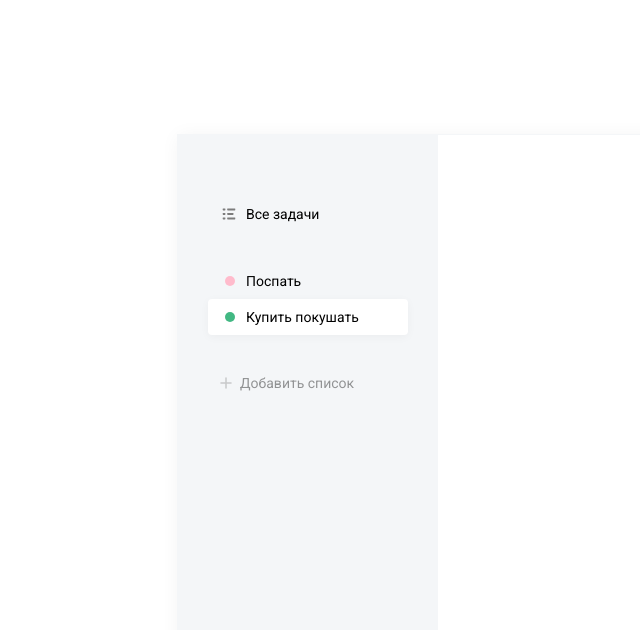
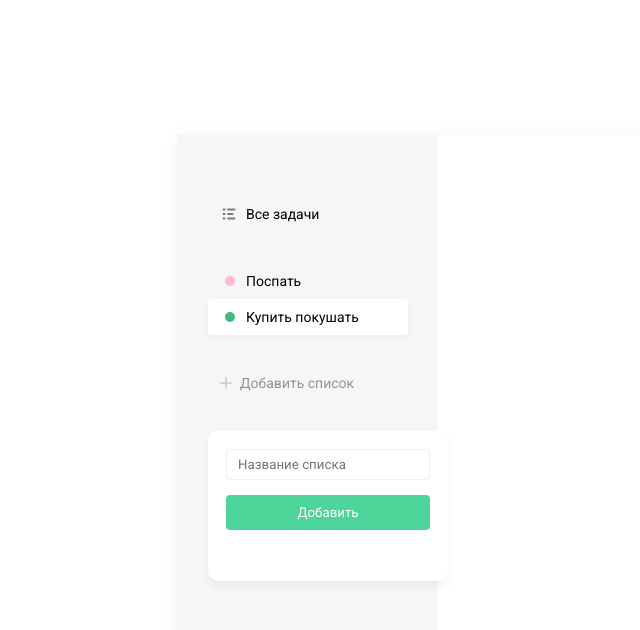
Before and after one commit to LaberSor/React-ToDo, a React (Create React App) app: page / in a window 1280 px wide. Both pictures are taken after a click on the item "Добавить список". Shown: the top 630 px of the page, without its empty margins (87-727 px from the left). Built offline with nearby package versions, Linux system fonts and the light colour scheme.

Commit message:
Updated styles for addlist

```diff
--- a/src/components/AddButtonList.tsx
+++ /dev/null
@@ -1,25 +0,0 @@
-import React from "react";
-
-import plusSvg from '../assets/img/plus.svg';
-
-import List from "./List";
-
-
-export const AddButtonList = () => {
-    return (
-        <>
-            <List items={[
-            {
-            className: 'list__add-button',
-            icon: plusSvg,
-            name: 'Добавить список',
-            isActive: false
-             }
-        ]} isRemovable={false}/>
-
-        <div className=""> </div>
-        </>
-    )
-}
-
-export default AddButtonList;
--- /dev/null
+++ b/src/components/AddButtonList/AddList.scss
@@ -0,0 +1,16 @@
+.add-list {
+  &__popup {
+    width: 240px;
+    height: 150px;
+    background: #ffffff;
+    box-shadow: 0px 6px 10px rgba(0, 0, 0, 0.05);
+    border-radius: 10px;
+    box-sizing: border-box;
+    padding: 18px;
+
+    .button {
+      width: 100%;
+      margin-top: 15px;
+    }
+  }
+}
--- /dev/null
+++ b/src/components/AddButtonList/index.tsx
@@ -0,0 +1,36 @@
+import React from "react";
+
+import plusSvg from '../../assets/img/plus.svg';
+import './AddList.scss';
+import '../../index.scss';
+
+import List from "../List";
+
+
+export const AddList = () => {
+    const [isPopupVizible, setPopupVizible] = React.useState(false);
+
+    const popupVizibility = () => {
+        setPopupVizible(!isPopupVizible);
+    }
+
+    return (
+        <div className="add-list">
+            <List items={[
+            {
+                className: 'list__add-button',
+                icon: plusSvg,
+                name: 'Добавить список',
+                isActive: false
+            }
+            ]} isRemovable={false} onClickVizible={() => popupVizibility()}/>
+
+            {isPopupVizible && <div className="add-list__popup">
+                <input className="field" type="text" placeholder="Название списка"></input>
+                <button className="button">Добавить</button>
+             </div>}
+        </div>
+    )
+}
+
+export default AddList;
--- a/src/components/List/index.tsx
+++ b/src/components/List/index.tsx
@@ -6,6 +6,7 @@ import './List.scss';
 interface listProps {
     items: itemsFromList[],
     isRemovable: boolean,
+    onClickVizible?: any;
 
 }
 
@@ -17,9 +18,9 @@ interface itemsFromList{
     className?: any
 }
 
-const List: React.FunctionComponent<listProps> = ({ items, isRemovable }) => {
+const List: React.FunctionComponent<listProps> = ({ items, isRemovable, onClickVizible }) => {
     return (
-        <ul className="list">
+        <ul className="list" onClick={onClickVizible}>
             {
                 items.map((item: itemsFromList, index: number) => (
 
--- a/src/index.scss
+++ b/src/index.scss
@@ -29,3 +29,33 @@
     padding: 60px 30px;
   }
 }
+
+.field {
+  background: #ffffff;
+  border: 1px solid #efefef;
+  box-sizing: border-box;
+  border-radius: 4px;
+  padding: 7px 11px;
+  width: 100%;
+
+  &:focus {
+    border-color: #dbdbdb;
+  }
+}
+
+.button {
+  background: #4dd599;
+  border-radius: 4px;
+  color: #fff;
+  border: 0;
+  padding: 10px 20px;
+  cursor: pointer;
+
+  &:hover {
+    background: darken($color: #4dd599, $amount: 6%);
+  }
+
+  &:active {
+    background: darken($color: #4dd599, $amount: 10%);
+  }
+}
```
